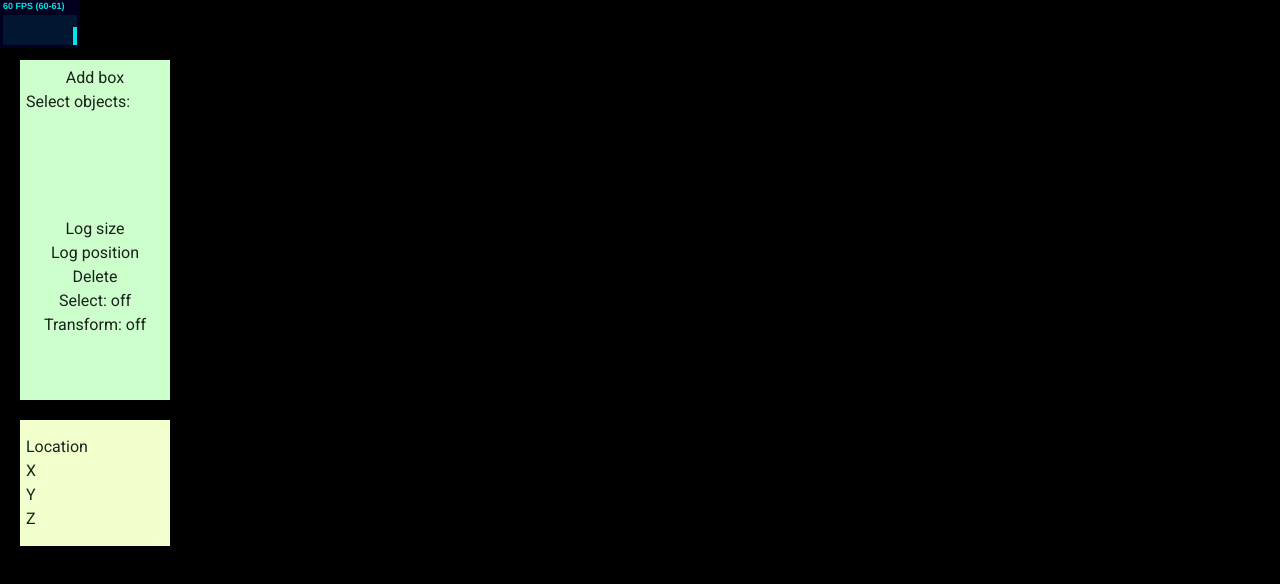
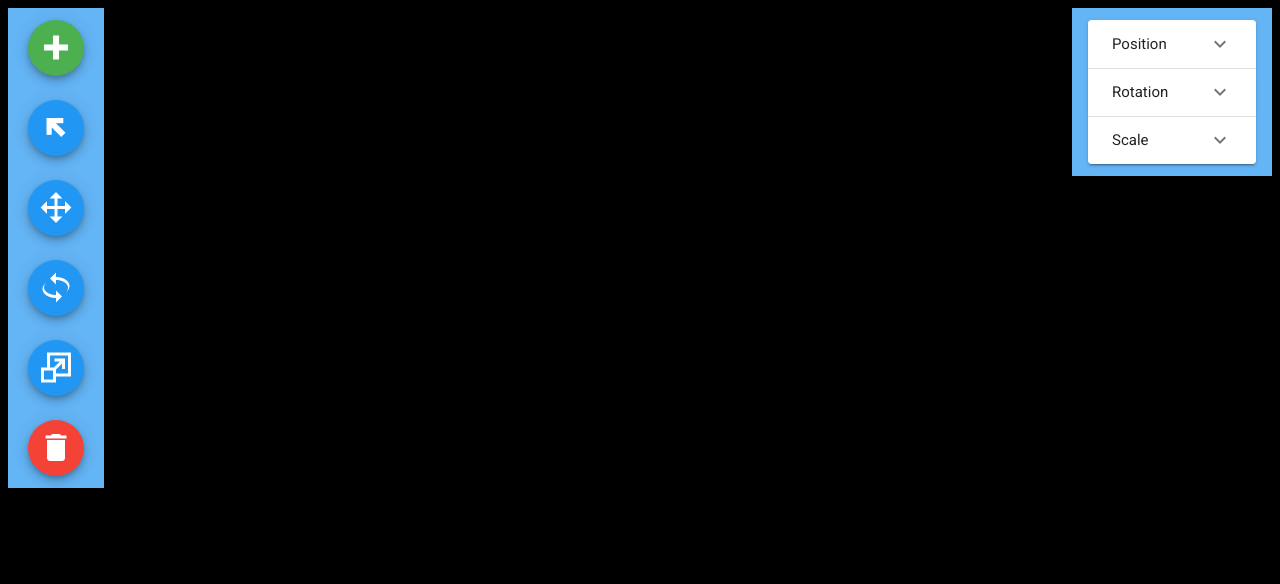
Before and after one commit to robertgz/3d-shape-builder, a Vue app: page / in a window 1280 px wide. Shown: the top 584 px of the page. Built offline with nearby package versions, Linux system fonts and the light colour scheme.

Commit message:
added UI components for tools and properties

```diff
--- /dev/null
+++ b/src/components/PropertiesUI.vue
@@ -0,0 +1,94 @@
+<template>
+
+  <v-content>
+    <v-navigation-drawer app
+      v-model="drawer"
+      floating
+      permanent
+      right
+      width="200"
+      height="auto"
+      class="blue lighten-2 mr-2 mt-2 px-1"
+    >
+    <v-container>
+    <v-expansion-panels accordion >
+      <v-expansion-panel>
+        <v-expansion-panel-header>
+          Position
+        </v-expansion-panel-header>
+        <v-expansion-panel-content>
+
+      <v-row>
+        <v-col class=" py-0">
+          <v-text-field
+            label="X"
+            type="number"
+            :step=".25"
+            placeholder="0.00"
+            class="white"
+          ></v-text-field>
+        </v-col>
+      </v-row>
+
+      <v-row>
+        <v-col class=" py-0">
+          <v-text-field
+            label="Y"
+            type="number"
+            :step=".25"
+            placeholder="0.00"
+            class="white"
+          ></v-text-field>
+        </v-col>
+      </v-row>
+
+      <v-row>
+        <v-col class=" py-0">
+          <v-text-field
+            label="Z"
+            type="number"
+            :step=".25"
+            placeholder="0.00"
+            class="white"
+          ></v-text-field>
+        </v-col>
+      </v-row>
+
+        </v-expansion-panel-content>
+      </v-expansion-panel>
+
+      <v-expansion-panel>
+        <v-expansion-panel-header>Rotation</v-expansion-panel-header>
+        <v-expansion-panel-content>
+        </v-expansion-panel-content>
+      </v-expansion-panel>
+
+      <v-expansion-panel>
+        <v-expansion-panel-header>Scale</v-expansion-panel-header>
+        <v-expansion-panel-content>
+        </v-expansion-panel-content>
+      </v-expansion-panel>
+
+    </v-expansion-panels>
+
+
+    </v-container>
+
+    </v-navigation-drawer>
+  </v-content>
+
+</template>
+
+<script>
+export default {
+  data: function () {
+    return {
+      drawer: true
+    }
+  },
+}
+
+</script>
+
+<style scoped>
+</style>
--- a/src/components/RootComponent.vue
+++ b/src/components/RootComponent.vue
@@ -1,19 +1,24 @@
 <template>
   <div v-on:keyup.delete="deletePressed">
     <ThreeComponent />
-    <UIComponent/>
+    <!-- <UIComponent/> -->
+    <ToolsUI/>
+    <PropertiesUI/>
   </div>
 </template>
 
 <script>
-import * as THREE from 'three';
 import ThreeComponent from './ThreeComponent.vue';
 import UIComponent from './UIComponent.vue';
+import ToolsUI from './ToolsUI.vue';
+import PropertiesUI from './PropertiesUI.vue';
 
 export default {
   components: {
     ThreeComponent,
     UIComponent,
+    ToolsUI,
+    PropertiesUI,
   },
 
   provide: function() {
@@ -41,5 +46,4 @@ export default {
 </script>
 
 <style scoped>
-  canvas { width: 100%; height: 100% }
 </style>
--- a/src/components/ThreeComponent.vue
+++ b/src/components/ThreeComponent.vue
@@ -1,9 +1,9 @@
 <template>
   <div ref="threeElement" id="threeElementID" >
 
-    <StatsComponent
+    <!-- <StatsComponent
       v-bind:panel="0"
-    ></StatsComponent>
+    ></StatsComponent> -->
 
     <SceneComponent />
     <MouseClickComponent />
@@ -13,6 +13,7 @@
 </template>
 
 <script>
+import * as THREE from 'three';
 import { mapGetters, mapMutations, mapActions } from 'vuex';
 
 import StatsComponent from './StatsComponent.vue';
--- /dev/null
+++ b/src/components/ToolsUI.vue
@@ -0,0 +1,80 @@
+<template>
+
+  <v-content>
+    <v-navigation-drawer app
+      v-model="drawer"
+      floating
+      permanent
+      width="auto"
+      height="auto"
+      class="blue lighten-2 ml-2 mt-2"
+    >
+    <v-container>
+      <v-row >
+        <v-col>
+          <v-btn class="mx-2" fab dark color="green">
+            <v-icon large >mdi-plus-thick</v-icon>
+          </v-btn>
+        </v-col>
+      </v-row>
+
+      <v-row >
+        <v-col>
+          <v-btn class="mx-2" fab dark  color="blue">
+            <v-icon large>mdi-arrow-top-left-thick</v-icon>
+          </v-btn>
+        </v-col>
+      </v-row>
+
+      <v-row >
+        <v-col>
+          <v-btn class="mx-2" fab dark color="blue">
+            <v-icon large>mdi-cursor-move</v-icon>
+          </v-btn>
+        </v-col>
+      </v-row>
+
+      <v-row >
+        <v-col>
+          <v-btn class="mx-2" fab dark color="blue">
+            <v-icon large>mdi-rotate-3d-variant</v-icon>
+          </v-btn>
+        </v-col>
+      </v-row>
+
+      <v-row >
+        <v-col>
+          <v-btn class="mx-2" fab dark color="blue">
+            <v-icon large>mdi-resize</v-icon>
+          </v-btn>
+        </v-col>
+      </v-row>
+
+      <v-row >
+        <v-col>
+          <v-btn class="mx-2" fab dark color="red">
+            <v-icon large>mdi-delete</v-icon>
+          </v-btn>
+        </v-col>
+      </v-row>
+
+    </v-container>
+
+    </v-navigation-drawer>
+  </v-content>
+
+</template>
+
+<script>
+export default {
+  data: function () {
+    return {
+      drawer: true
+    }
+  },
+}
+
+</script>
+
+<style scoped>
+</style>
```
